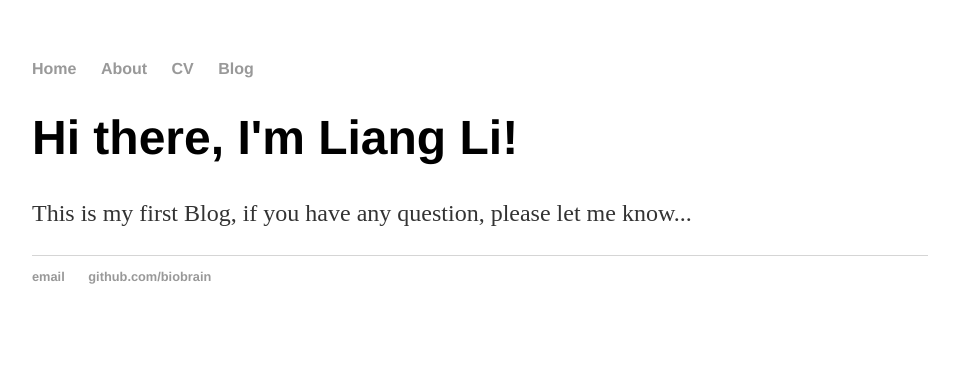
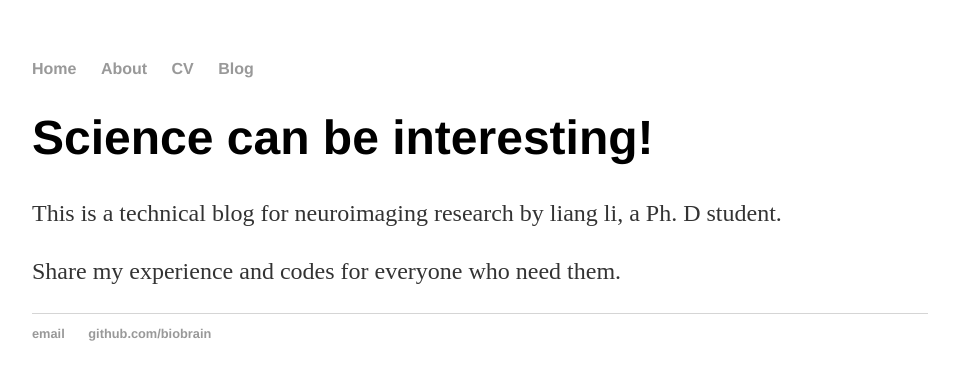
Before and after one commit to zcboluo/biobrain.github.io, a Jekyll site: the page built from index.html, in a window 1280 px wide. Shown: the top 380 px of the page, without its empty margins (160-1119 px from the left). Built offline with Jekyll 4.4.1, drawn with Linux system fonts in a browser that asks for light colours.

Commit message:
update my homepage

```diff
--- a/index.html
+++ b/index.html
@@ -1,8 +1,9 @@
 ---
 layout: default
-title: Blog for Liang Li
+title: Blog for neuroscience research by Liang Li
 ---
 <div class="blurb">
-	<h1>Hi there, I'm Liang Li!</h1>
-	<p>This is my first Blog, if you have any question, please let me know...</p>
+	<h1>Science can be interesting!</h1>
+	<p>This is a technical blog for neuroimaging research by liang li, a Ph. D student.</p>
+	<p>Share my experience and codes for everyone who need them.</p>
 </div><!-- /.blurb -->
```
